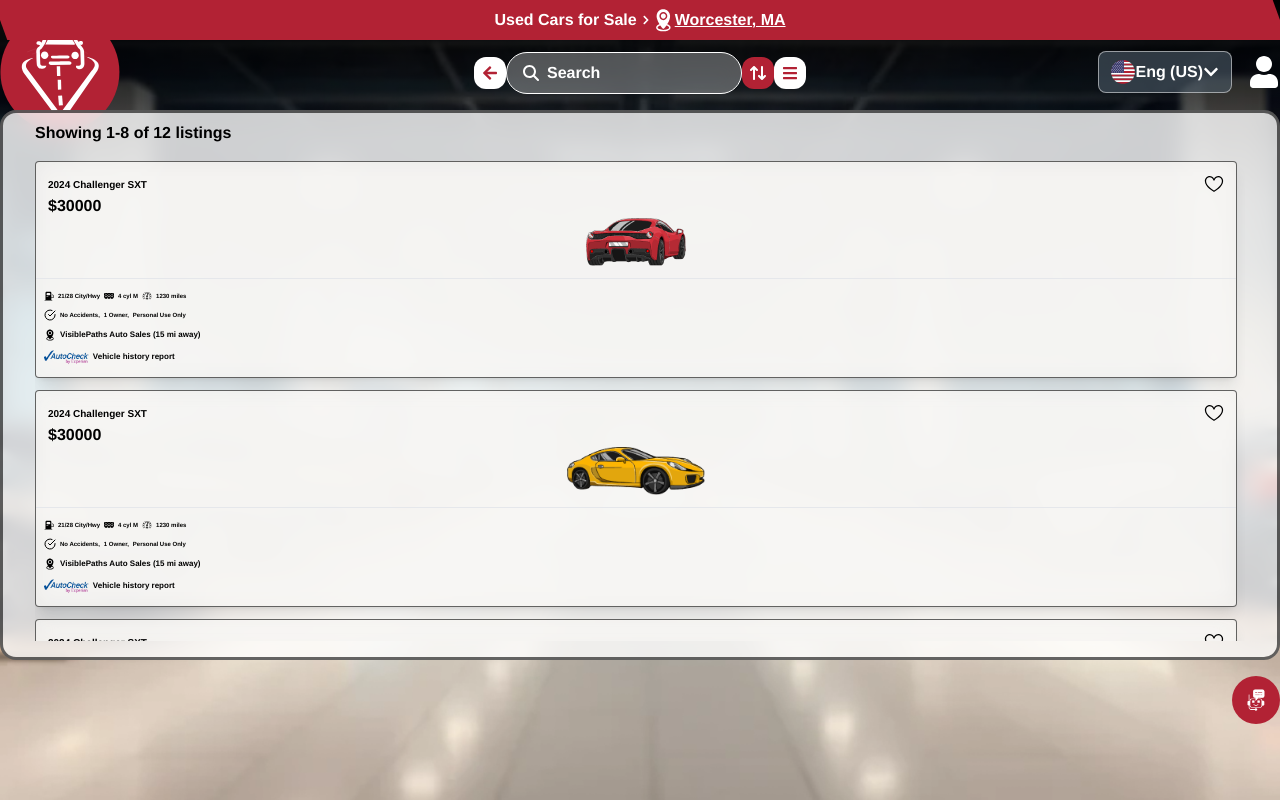
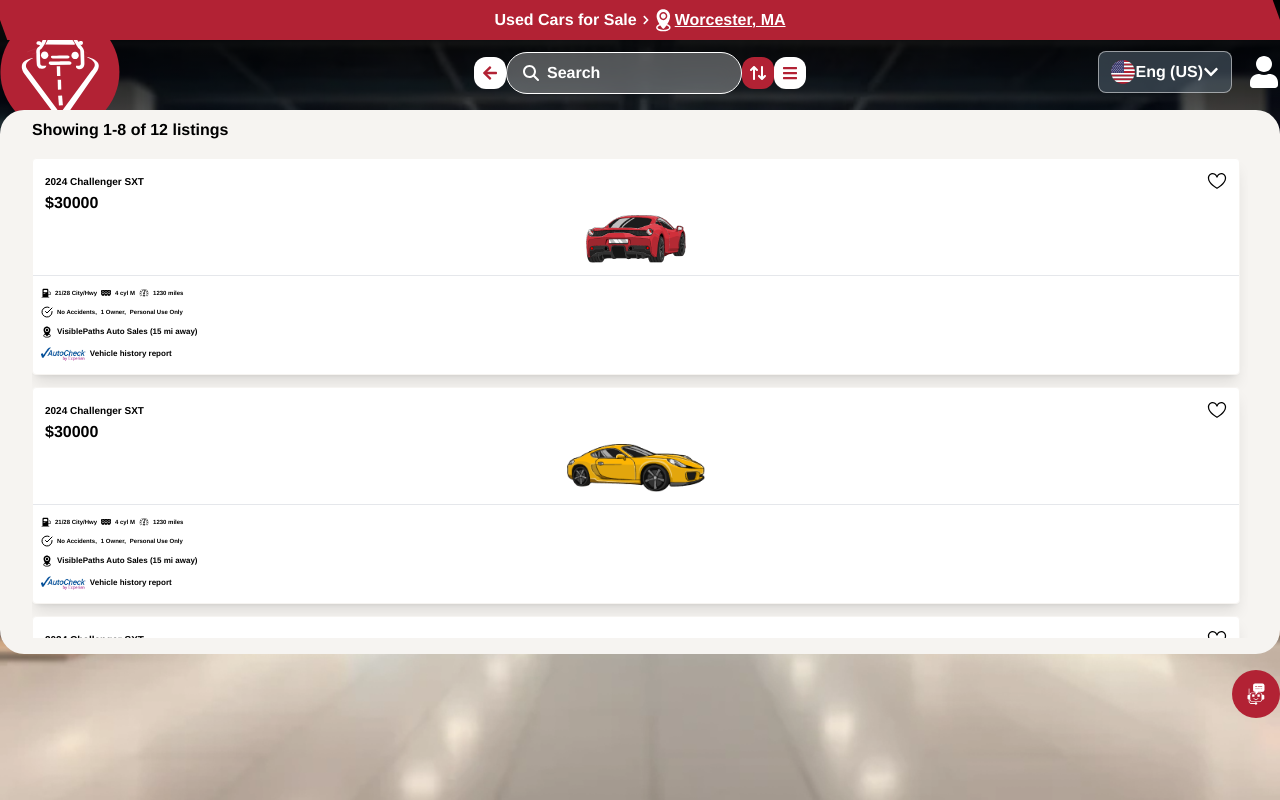
Before and after one commit to Abulkalam-Asif/visible-paths-portal, a Next.js app: page /find-your-ride in a window 1280 px wide. Built offline with nearby package versions, Linux system fonts and the light colour scheme; what fluid-tailwind would draw is missing.

Commit message:
minor changes

```diff
--- a/src/components/findYourRide/FindYourRideCarCard.tsx
+++ b/src/components/findYourRide/FindYourRideCarCard.tsx
@@ -29,7 +29,7 @@
   const [isFavourite, setIsFavourite] = useState(false);
   return (
     <>
-      <div className="w-full py-3 border-[0.5px] border-black/60 shadow-lg rounded bg-[#F4F3F0]/70 backdrop-blur-[10px] font-bold">
+      <div className="w-full py-3 border-[0.5px] border-customCream shadow-lg rounded bg-white backdrop-blur-[10px] font-bold">
         <div className="px-3">
           <div className="flex flex-row items-center justify-between">
             <Link
--- a/src/components/findYourRide/FindYourRideCarsDisplay.tsx
+++ b/src/components/findYourRide/FindYourRideCarsDisplay.tsx
@@ -17,7 +17,7 @@
 const FindYourRideCarsDisplay = () => {
   return (
     <>
-      <div className="w-full mr-auto bg-white/80 border-[3px] border-black/60 rounded-2xl backdrop-blur-md text-black px-8 pt-2 pb-4 mt-4 lg:px-10 lg:w-4/5">
+      <div className="w-full mr-auto bg-customCream rounded-3xl backdrop-blur-md text-black px-8 pt-2 pb-4 mt-4 lg:px-10 lg:w-4/5">
         <h3 className="font-bold text-xs mb-4">
           Showing 1-8 of {carsData.length} listings
         </h3>
```
